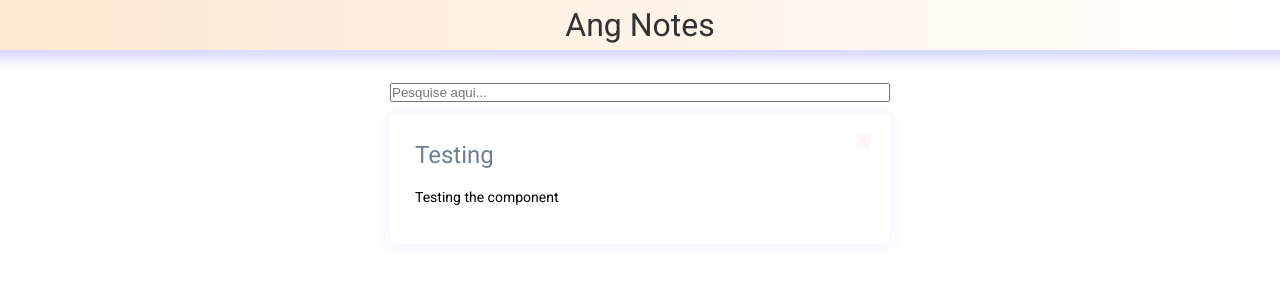
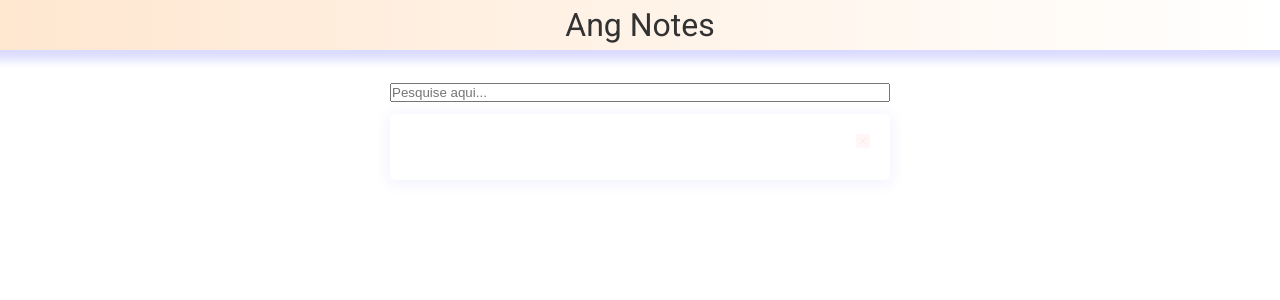
Before and after one commit to ranielsobrinho/AngNotes, an Angular app: page / in a window 1280 px wide. Shown: the top 300 px of the page. Built offline with nearby package versions, Linux system fonts and the light colour scheme.

Commit message:
Removed the content injection in the tag component

```diff
--- a/src/app/pages/notes-list/notes-list.component.html
+++ b/src/app/pages/notes-list/notes-list.component.html
@@ -6,6 +6,6 @@
     </div>
 
     <div class="notes-list">
-        <app-note-card title="Testing" body="Testing the component"></app-note-card>
+        <app-note-card></app-note-card>
     </div>
 </div>
```
